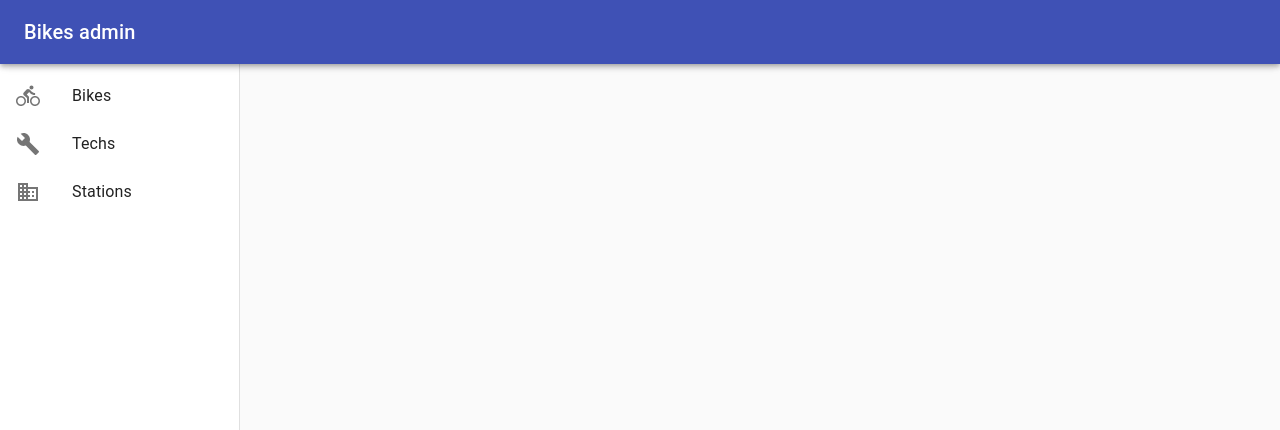
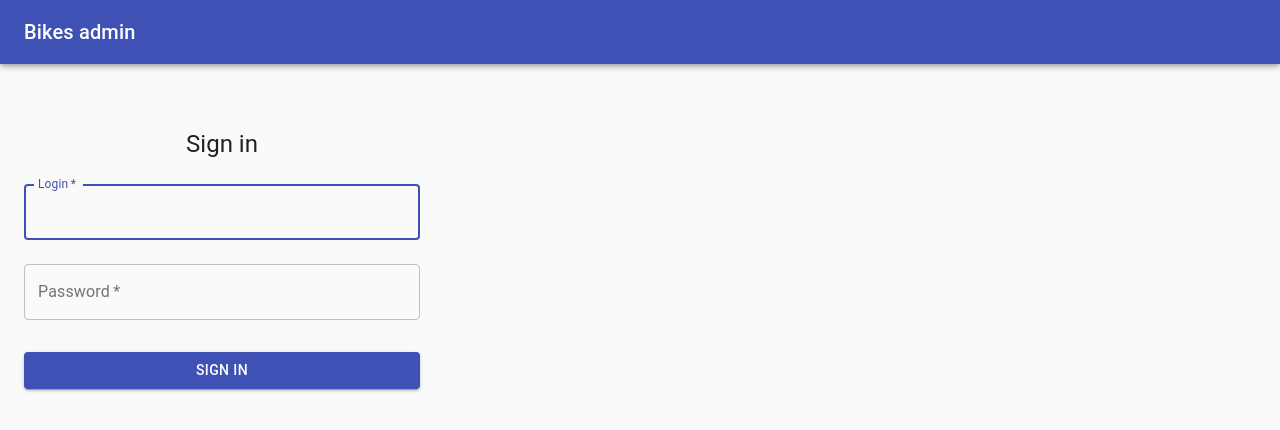
Before and after one commit to io2-2021-wed-brodka/A_Admin, a React (Create React App) app: page /login in a window 1280 px wide. Shown: the top 430 px of the page. Built offline with nearby package versions, Linux system fonts and the light colour scheme.

Commit message:
Protect the pages that should only be accessible when logged in

```diff
--- a/src/Pages.tsx
+++ b/src/Pages.tsx
@@ -1,8 +1,12 @@
 import { createStyles, makeStyles, Theme, Toolbar } from "@material-ui/core";
+import { useEffect, useState } from "react";
 import { BrowserRouter, Redirect, Route, Switch } from "react-router-dom";
+import React from "react";
 import NavigationDrawer from "./layout/NavigationDrawer";
 import Topbar from "./layout/Topbar";
+import ProtectedRoute from "./layout/ProtectedRoute";
 import BikePage from "./pages/BikePage";
+import LoginPage from "./pages/LoginPage";
 import StationPage from "./pages/StationPage";
 import TechPage from "./pages/TechPage";
 
@@ -16,20 +20,54 @@ const useStyles = makeStyles((theme: Theme) =>
 
 const Pages = () => {
   const classes = useStyles();
+
+  const [logged, setLogged] = useState(false);
+
+  useEffect(() => {
+    const token = localStorage.getItem("token");
+    const userName = localStorage.getItem("userName");
+    if (token && userName) {
+      setLogged(true);
+    } else {
+      setLogged(false);
+    }
+  }, []);
+
+  const setToken = (newToken: string | undefined) => {
+    if (newToken) {
+      localStorage.setItem("token", newToken);
+      setLogged(true);
+    } else {
+      localStorage.removeItem("token");
+      setLogged(false);
+    }
+  };
+
+  const setUserName = (userName: string) => {
+    localStorage.setItem("userName", userName);
+  };
+
   return (
     <BrowserRouter>
       <div className={classes.root}>
         <Topbar />
-        <NavigationDrawer />
+        { logged && <NavigationDrawer />}
+
         <div>
           <Toolbar />
           <Switch>
             <Route exact path="/">
               <Redirect to="/bikes" />
             </Route>
-            <Route path="/bikes" component={() => <BikePage />} />
-            <Route path="/techs" component={() => <TechPage />} />
-            <Route path="/stations" component={() => <StationPage />} />
+            <ProtectedRoute path="/bikes" component={() => <BikePage />} isAuthenticated={logged} authenticationPath="/login" />
+            <ProtectedRoute path="/techs" component={() => <TechPage />} isAuthenticated={logged} authenticationPath="/login" />
+            <ProtectedRoute path="/stations" component={() => <StationPage />} isAuthenticated={logged} authenticationPath="/login" />
+            <Route
+              path="/login"
+              component={() => (
+                <LoginPage setToken={setToken} setUserName={setUserName} />
+              )}
+            />
           </Switch>
         </div>
       </div>
--- a/src/index.tsx
+++ b/src/index.tsx
@@ -4,11 +4,14 @@ import "./index.css";
 import reportWebVitals from "./reportWebVitals";
 import Pages from "./Pages";
 import { CssBaseline } from "@material-ui/core";
+import { SnackbarProvider } from "notistack";
 
 ReactDOM.render(
   <React.StrictMode>
-    <CssBaseline />
-    <Pages />
+    <SnackbarProvider maxSnack={3}>
+      <CssBaseline />
+      <Pages />
+    </SnackbarProvider>
   </React.StrictMode>,
   document.getElementById("root")
 );
--- a/src/layout/Topbar.tsx
+++ b/src/layout/Topbar.tsx
@@ -1,4 +1,5 @@
 import { AppBar, makeStyles, Toolbar, Typography } from "@material-ui/core";
+import React from "react";
 
 const useStyles = makeStyles((theme) => ({
   toolbar: {
```
